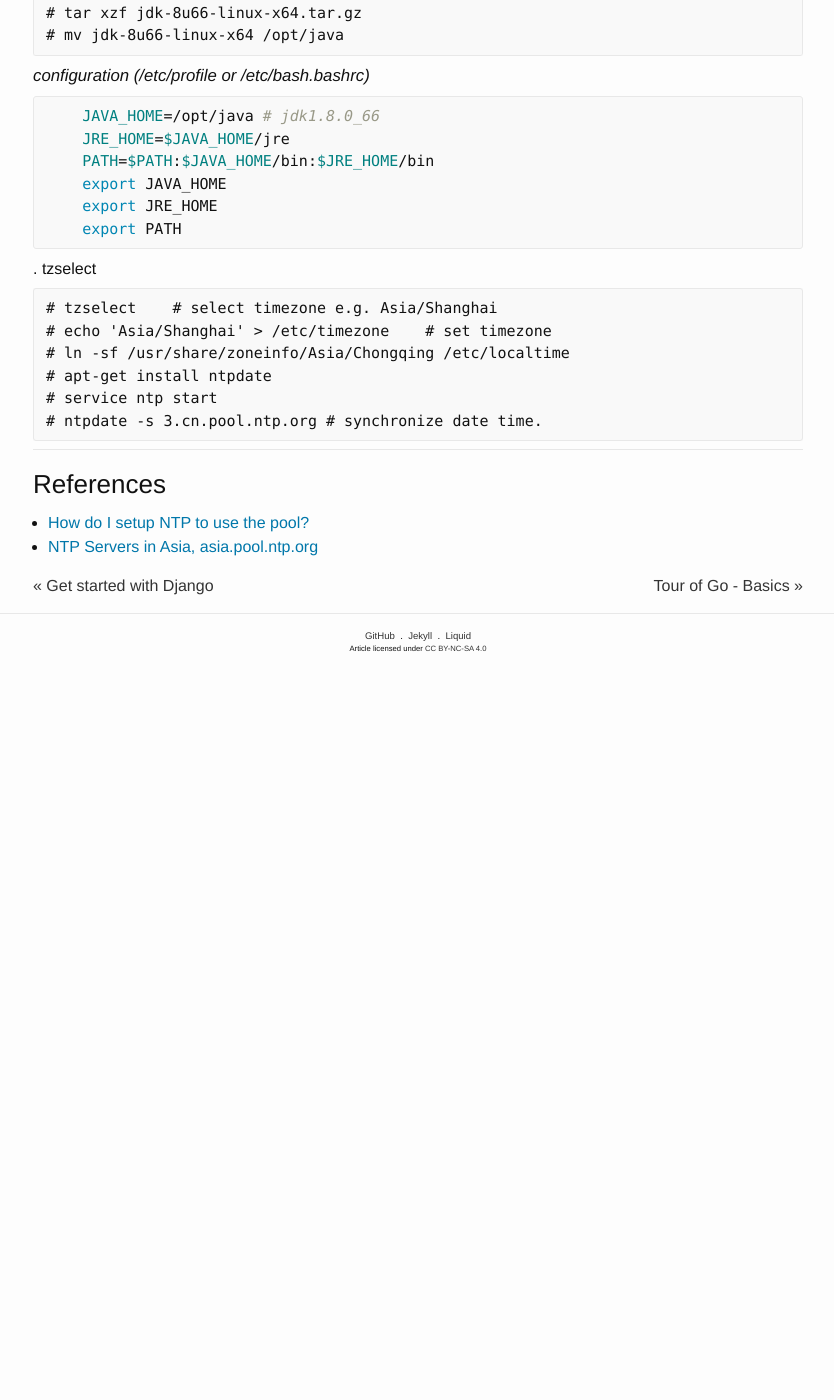
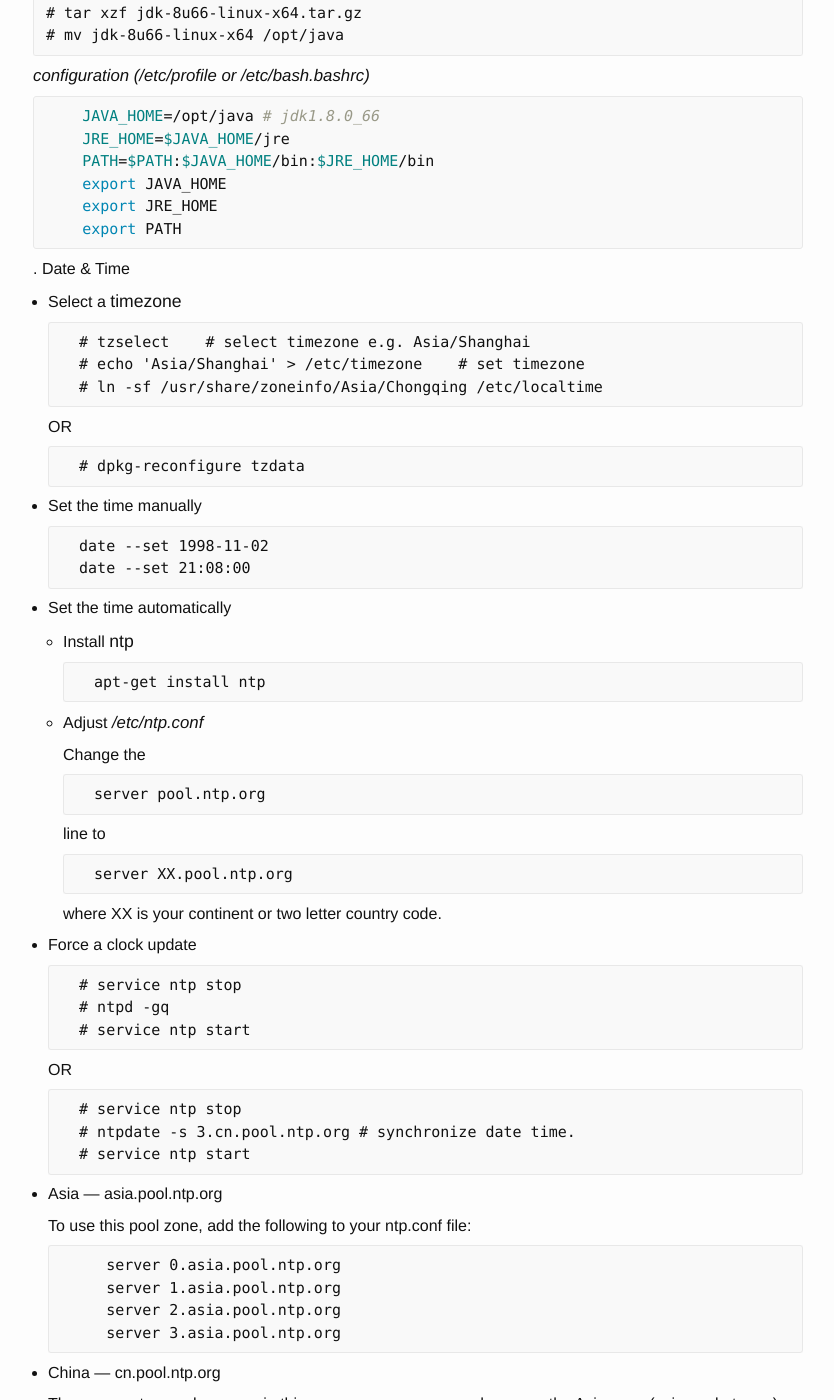
Before and after one commit to ousiax/ousiax.github.io, a Jekyll site: the page built from _posts/2015-08-31-Linux-Dev-(Debian).md, in a window 1280 px wide and 1400 px high, scrolled down 2708 px. Shown: the whole window, without its empty margins (222-1056 px from the left). Built offline with Jekyll 4.4.1, drawn with Linux system fonts in a browser that asks for light colours; comment, search, counter and statistics services are not loaded; before the commit the page ends 3378 px from its top, so only the background shows below that; some of the changed text lies outside the part shown.

Commit message:
Update 2015-08-31-Linux-Dev-(Debian).md

```diff
--- a/_posts/2015-08-31-Linux-Dev-(Debian).md
+++ b/_posts/2015-08-31-Linux-Dev-(Debian).md
@@ -144,14 +144,70 @@ tags: ['Linux', 'Debian',]
     export PATH
 {% endhighlight %}
 
-. tzselect
+. Date & Time
 
-    # tzselect    # select timezone e.g. Asia/Shanghai
-    # echo 'Asia/Shanghai' > /etc/timezone    # set timezone
-    # ln -sf /usr/share/zoneinfo/Asia/Chongqing /etc/localtime
-    # apt-get install ntpdate
-    # service ntp start
-    # ntpdate -s 3.cn.pool.ntp.org # synchronize date time.
+* Select a **timezone**
+
+        # tzselect    # select timezone e.g. Asia/Shanghai
+        # echo 'Asia/Shanghai' > /etc/timezone    # set timezone
+        # ln -sf /usr/share/zoneinfo/Asia/Chongqing /etc/localtime
+
+    OR
+
+        # dpkg-reconfigure tzdata
+
+* Set the time manually
+
+        date --set 1998-11-02
+        date --set 21:08:00
+
+* Set the time automatically
+
+    * Install **ntp**
+
+            apt-get install ntp
+
+    * Adjust */etc/ntp.conf*
+
+        Change the
+
+            server pool.ntp.org
+
+        line to
+
+            server XX.pool.ntp.org
+
+        where XX is your continent or two letter country code.
+
+* Force a clock update
+
+        # service ntp stop
+        # ntpd -gq
+        # service ntp start
+
+    OR
+
+        # service ntp stop
+        # ntpdate -s 3.cn.pool.ntp.org # synchronize date time.
+        # service ntp start
+
+* Asia — asia.pool.ntp.org
+
+    To use this pool zone, add the following to your ntp.conf file:
+
+           server 0.asia.pool.ntp.org
+           server 1.asia.pool.ntp.org
+           server 2.asia.pool.ntp.org
+           server 3.asia.pool.ntp.org
+
+* China — cn.pool.ntp.org
+
+    There are not enough servers in this zone, so we recommend you use the Asia zone (asia.pool.ntp.org):
+
+           server 0.asia.pool.ntp.org
+           server 1.asia.pool.ntp.org
+           server 2.asia.pool.ntp.org
+           server 3.asia.pool.ntp.org
 
 * * *
 
@@ -159,3 +215,6 @@ tags: ['Linux', 'Debian',]
 
 * [How do I setup NTP to use the pool?](http://www.pool.ntp.org/en/use.html)
 * [NTP Servers in Asia, asia.pool.ntp.org](http://www.pool.ntp.org/zone/asia)
+* [DateTime](https://wiki.debian.org/DateTime)
+* [TimeZoneChanges](https://wiki.debian.org/TimeZoneChanges)
+* [How to force a clock update using ntp?](http://askubuntu.com/questions/254826/how-to-force-a-clock-update-using-ntp)
```
